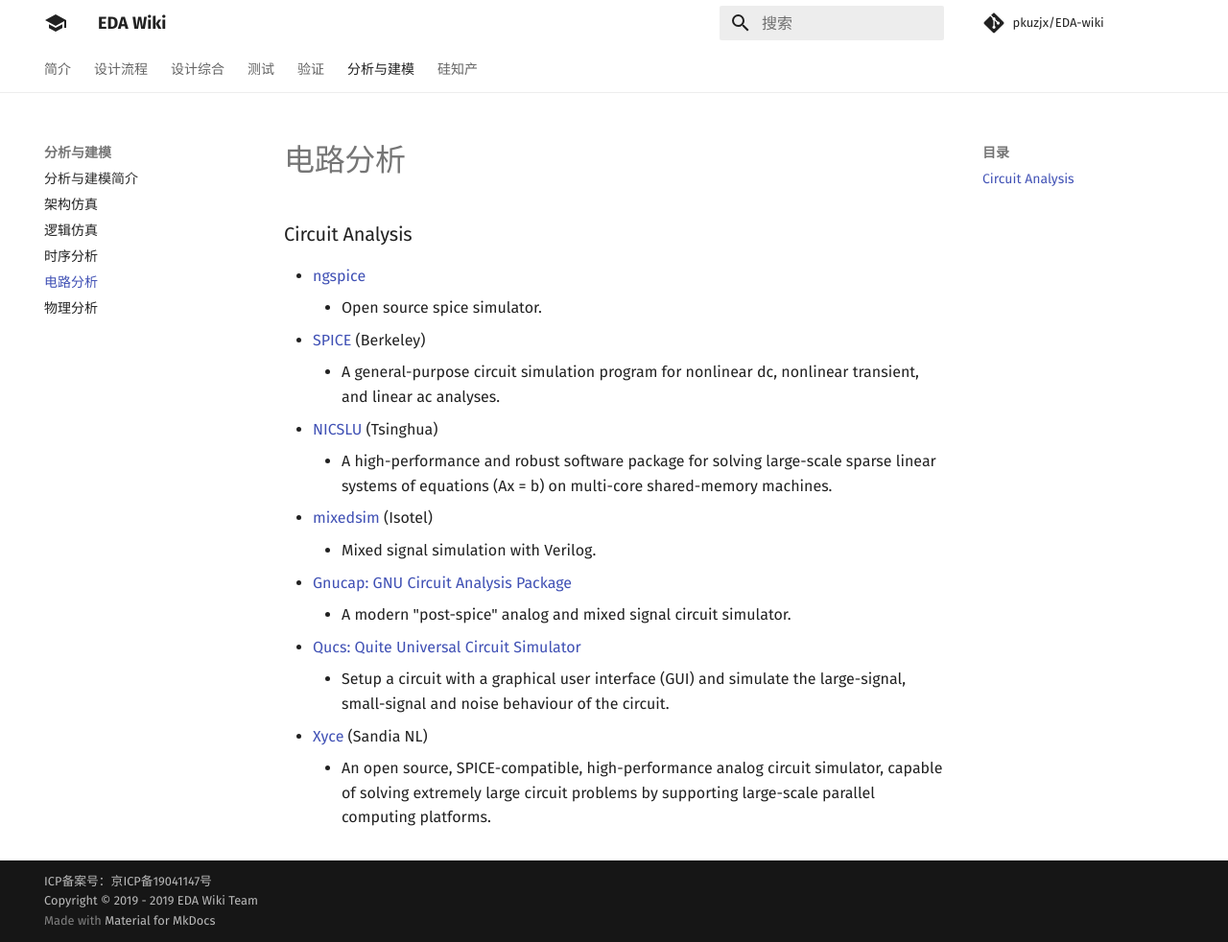
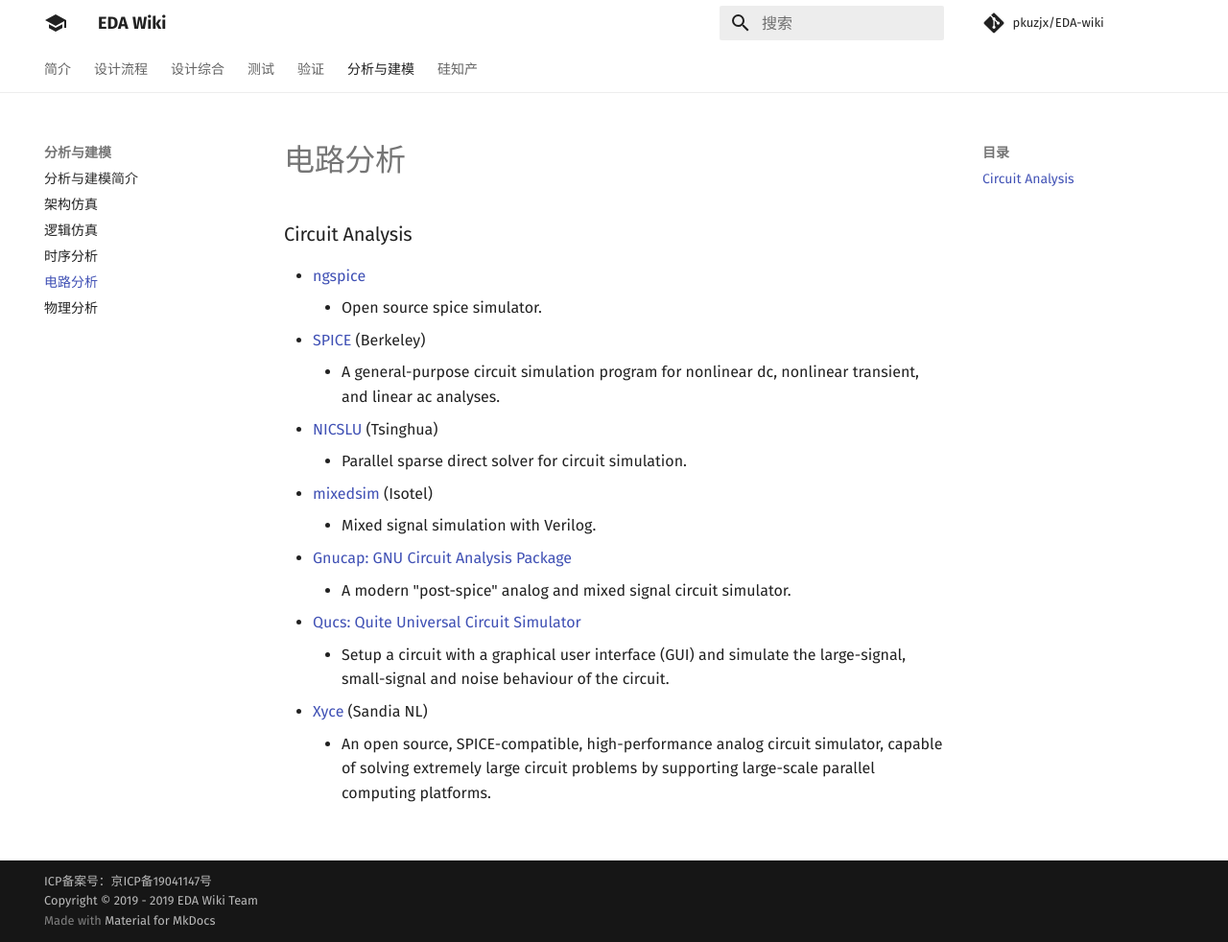
Before and after one commit to daitoto/EDA-wiki, an MkDocs documentation site: the page built from docs/analysis/circuit.md, in a window 1280 px wide and 982 px high. Shown: the whole window at 96% size. Built offline with MkDocs 1.6.1 and Material for MkDocs 9.7.7, drawn with Linux system fonts in a browser that asks for light colours; comment, search, counter and statistics services are not loaded.

Commit message:
Update circuit.md

```diff
--- a/docs/analysis/circuit.md
+++ b/docs/analysis/circuit.md
@@ -4,7 +4,7 @@
  - [SPICE](http://bwrcs.eecs.berkeley.edu/Classes/IcBook/SPICE/) (Berkeley)
    - A general-purpose circuit simulation program for nonlinear dc, nonlinear transient, and linear ac analyses.
  - [NICSLU](https://github.com/chenxm1986/nicslu) (Tsinghua)
-   - A high-performance and robust software package for solving large-scale sparse linear systems of equations (Ax = b) on multi-core shared-memory machines.
+   - Parallel sparse direct solver for circuit simulation.
  - [mixedsim](https://github.com/Isotel/mixedsim) (Isotel)
    - Mixed signal simulation with Verilog.
  - [Gnucap: GNU Circuit Analysis Package](http://gnucap.org/dokuwiki/doku.php?id=gnucap:start)
```
